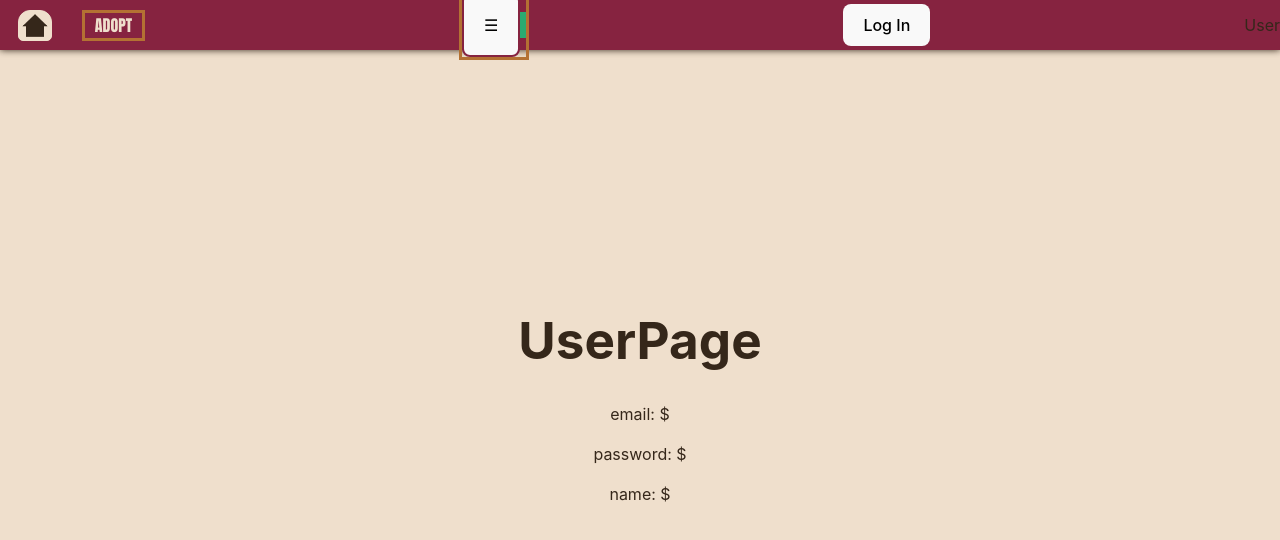
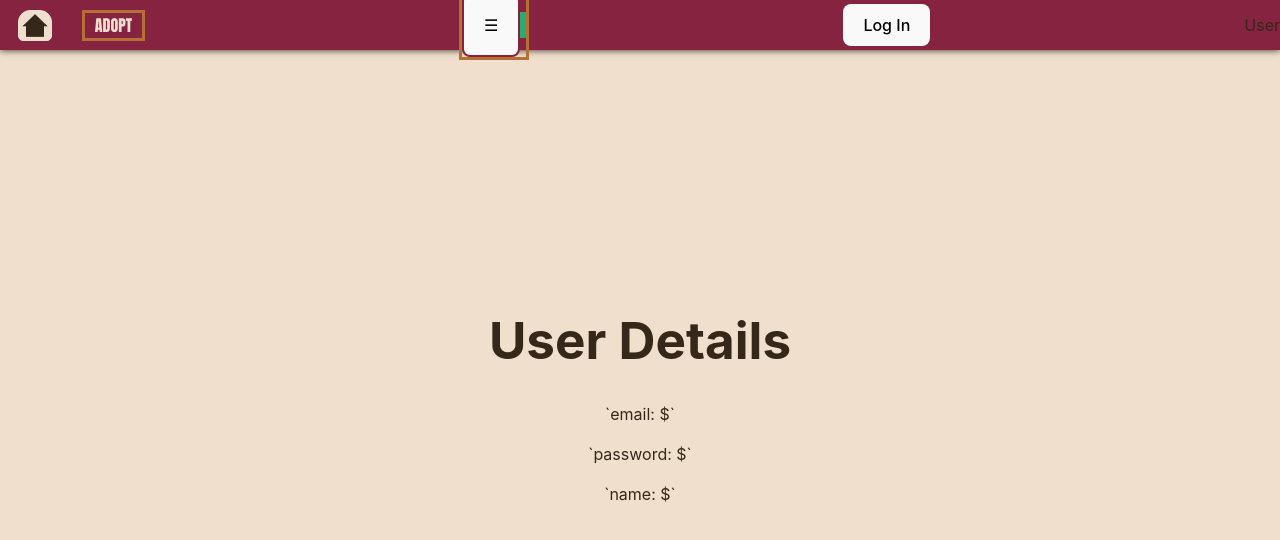
Before and after one commit to joaosilvapedro357/Frontend-Project-Module3-Pets, a React (Vite) app in the folder react-upet-app/: page /user in a window 1280 px wide. Shown: the top 540 px of the page. Built offline with nearby package versions, Linux system fonts and the light colour scheme.

Commit message:
Updated User Page

```diff
--- a/react-upet-app/src/pages/UserPage.jsx
+++ b/react-upet-app/src/pages/UserPage.jsx
@@ -14,10 +14,10 @@ function UserPage() {
 
   return (
     <div>
-      <h1>UserPage</h1>
-      <p>email: ${email}</p>
-      <p>password: ${password}</p>
-      <p>name: ${name}</p>
+      <h1>User Details</h1>
+      <p>`email: ${email}`</p>
+      <p>`password: ${password}`</p>
+      <p>`name: ${name}`</p>
     </div>
   )
 }
```
